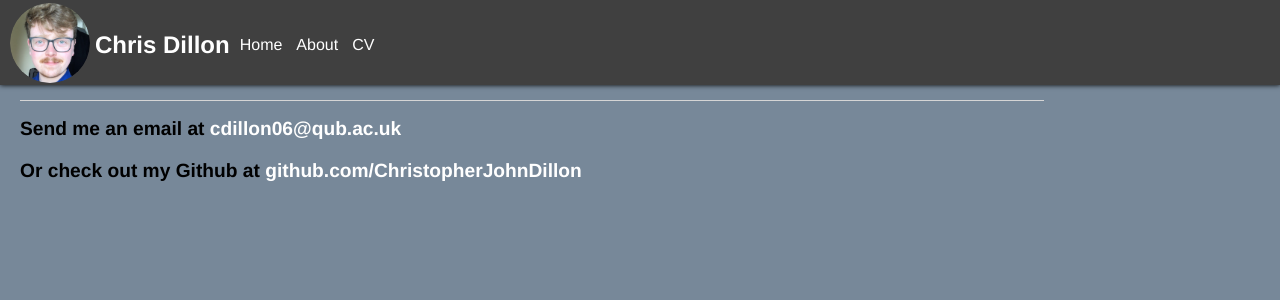
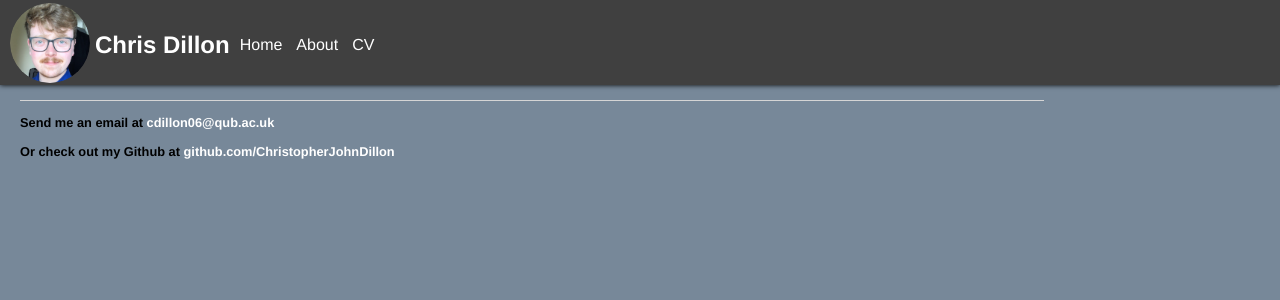
Before and after one commit to ChristopherJohnDillon/ChrisDillon.github.io, a Jekyll site: the page built from index.html, in a window 1280 px wide. Shown: the top 300 px of the page. Built offline with Jekyll 4.4.1, drawn with Linux system fonts in a browser that asks for light colours.

Commit message:
Update main.css

```diff
--- a/css/main.css
+++ b/css/main.css
@@ -5,19 +5,6 @@
     padding: 0;
     border: 0;
 }
-
-/*
-██████  ██   ██  ██████  ███    ██ ███████     ███████ ██ ███████ ███████     ██████  ██    ██ ██      ███████ ███████
-██   ██ ██   ██ ██    ██ ████   ██ ██          ██      ██    ███  ██          ██   ██ ██    ██ ██      ██      ██
-██████  ███████ ██    ██ ██ ██  ██ █████       ███████ ██   ███   █████       ██████  ██    ██ ██      █████   ███████
-██      ██   ██ ██    ██ ██  ██ ██ ██               ██ ██  ███    ██          ██   ██ ██    ██ ██      ██           ██
-██      ██   ██  ██████  ██   ████ ███████     ███████ ██ ███████ ███████     ██   ██  ██████  ███████ ███████ ███████
-*/
-
-
-
-
-
 
     :root {
         --special-text-color: white;
@@ -176,8 +163,8 @@ h1 {
 
 /* Default paragraph style */
 p {
-    font-size: 1.5em;
-    line-height: 1.4em;
+    font-size: 1.0em;
+    line-height: 1.1em;
     /* color: #333; */
 }
 
```
